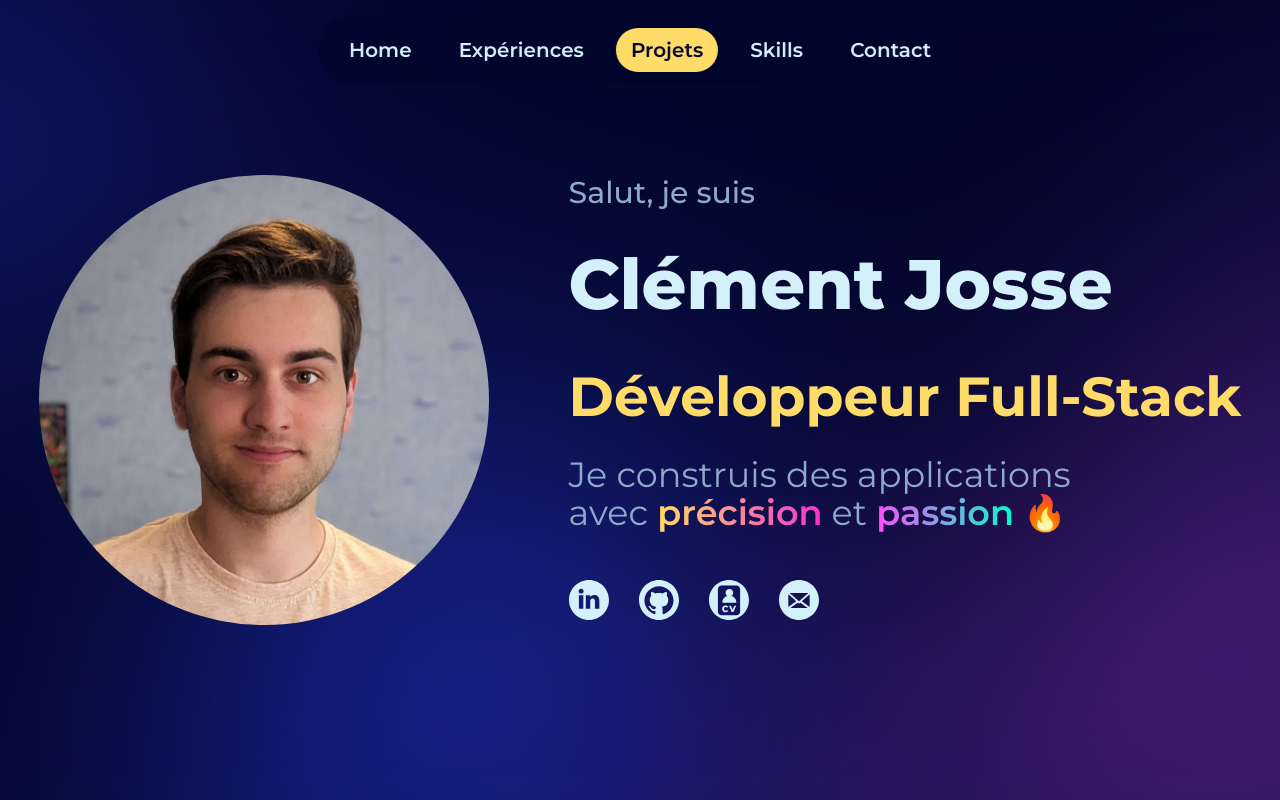
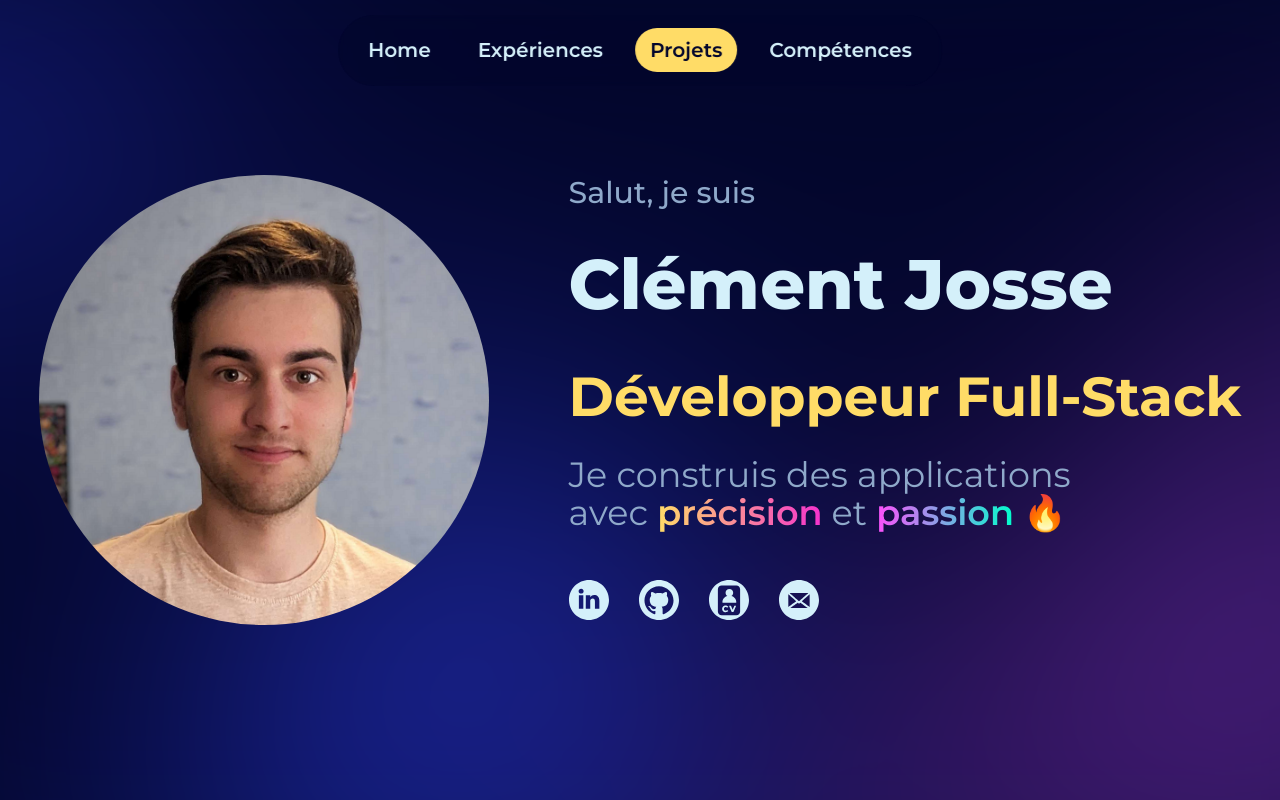
Before and after one commit to ClementJosse/portfolio, a React (Create React App) app: page / in a window 1280 px wide. Shown: the top 800 px of the page. Built offline with nearby package versions, Linux system fonts and the light colour scheme.

Commit message:
fusion de la partie contact avec le footer

```diff
--- a/src/App.css
+++ b/src/App.css
@@ -30,12 +30,12 @@
   background-color: #03062C;
 }
 
-.skills-container{
+.competences-container{
   height: 2000px;
   background-color: #192651;
 }
 
-.contact-container{
+.contact-footer{
   height: 2000px;
   background-color: #03062C;
 }
--- a/src/App.js
+++ b/src/App.js
@@ -12,8 +12,7 @@ function App() {
   const homeRef = useRef(null);
   const experiencesRef = useRef(null);
   const projectsRef = useRef(null);
-  const skillsRef = useRef(null);
-  const contactRef = useRef(null);
+  const competencesRef = useRef(null);
 
   const scrollToSection = (ref) => {
     ref.current.scrollIntoView({ behavior: 'smooth' });
@@ -21,7 +20,7 @@ function App() {
 
   return (
     <div className="main-page">
-      <Navbar scrollToSection={scrollToSection} homeRef={homeRef} experiencesRef={experiencesRef} projectsRef={projectsRef} skillsRef={skillsRef} contactRef={contactRef} />
+      <Navbar scrollToSection={scrollToSection} homeRef={homeRef} experiencesRef={experiencesRef} projectsRef={projectsRef} competencesRef={competencesRef} />
 
       <div className="home-container" ref={homeRef}>
         <Canvas className="canvas"/>
@@ -35,8 +34,8 @@ function App() {
       </div>
 
       <div className="projects-container" ref={projectsRef}>Projects container</div>
-      <div className="skills-container" ref={skillsRef}>Skills container</div>
-      <div className="contact-container" ref={contactRef}>Contact container</div>
+      <div className="competences-container" ref={competencesRef}>Competences container</div>
+      <div className="contact-footer" >Contact footer</div>
     </div>
   );
 }
--- a/src/components/Experience/Experience.css
+++ b/src/components/Experience/Experience.css
@@ -71,7 +71,7 @@
 
 .technos .icon:hover {
     transform: scale(1.15);
-    filter: saturate(1.5);
+    filter: saturate(2);
 }
 
 .technos .icon {
--- a/src/components/Navbar.tsx
+++ b/src/components/Navbar.tsx
@@ -1,7 +1,7 @@
 import React, { useState, useEffect } from 'react';
 import './Navbar.css';
 
-function Navbar({ scrollToSection, homeRef, experiencesRef, projectsRef, skillsRef, contactRef }) {
+function Navbar({ scrollToSection, homeRef, experiencesRef, projectsRef, competencesRef}) {
   const [activeSection, setActiveSection] = useState('home'); // Initialiser avec "home"
 
   // Utilisez useEffect pour surveiller le scroll et mettre à jour la section active
@@ -11,8 +11,7 @@ function Navbar({ scrollToSection, homeRef, experiencesRef, projectsRef, skillsR
         { ref: homeRef, name: 'home' },
         { ref: experiencesRef, name: 'experiences' },
         { ref: projectsRef, name: 'projects' },
-        { ref: skillsRef, name: 'skills' },
-        { ref: contactRef, name: 'contact' }
+        { ref: competencesRef, name: 'competences' }
       ];
 
       let maxVisibleSection = null;
@@ -41,7 +40,7 @@ function Navbar({ scrollToSection, homeRef, experiencesRef, projectsRef, skillsR
       window.removeEventListener('scroll', handleScroll);
       window.removeEventListener('resize', handleScroll);
     };
-  }, [homeRef, experiencesRef, projectsRef, skillsRef, contactRef, activeSection]);
+  }, [homeRef, experiencesRef, projectsRef, competencesRef, activeSection]);
 
   return (
     <div className='navbar-container'>
@@ -64,16 +63,10 @@ function Navbar({ scrollToSection, homeRef, experiencesRef, projectsRef, skillsR
         Projets
       </h1>
       <h1
-        className={`navbar-button ${activeSection === 'skills' ? 'active' : ''}`}
-        onClick={() => scrollToSection(skillsRef)}
+        className={`navbar-button ${activeSection === 'competences' ? 'active' : ''}`}
+        onClick={() => scrollToSection(competencesRef)}
       >
-        Skills
-      </h1>
-      <h1
-        className={`navbar-button ${activeSection === 'contact' ? 'active' : ''}`}
-        onClick={() => scrollToSection(contactRef)}
-      >
-        Contact
+        Compétences
       </h1>
     </div>
   );
```
